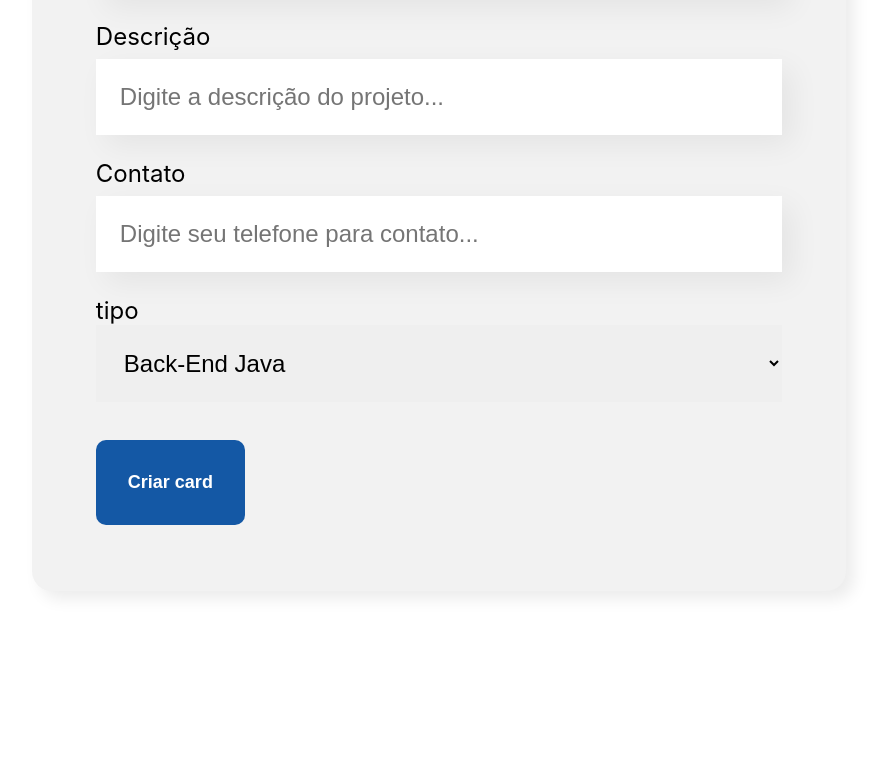
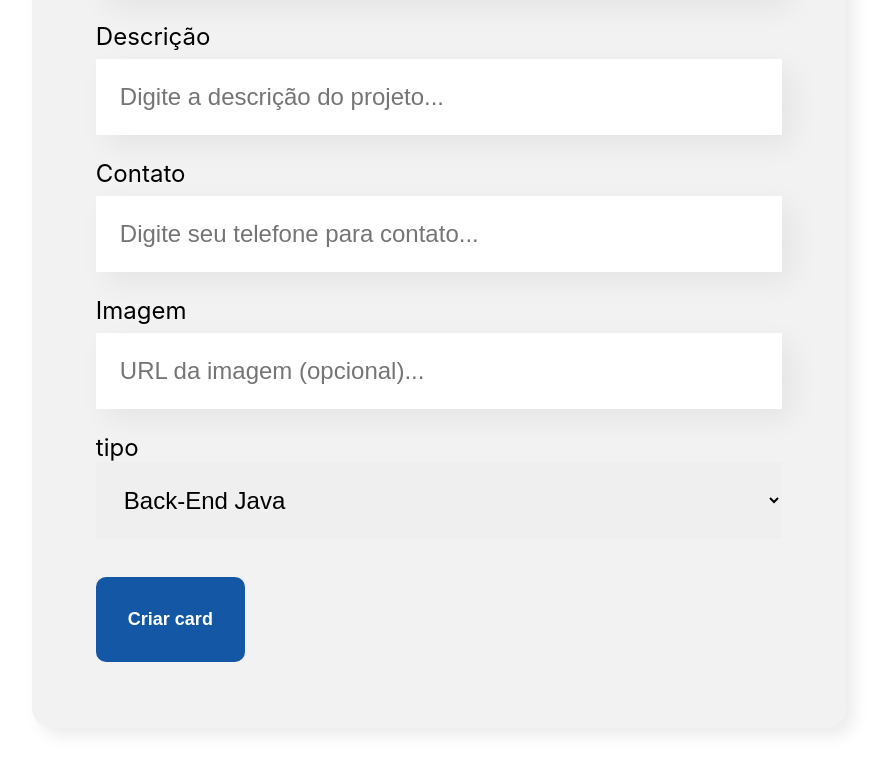
Before and after one commit to Alexandroni07/miniPortifolio, a React (Create React App) app: page / in a window 1280 px wide. Shown: the part 788-1560 px from the top of the page, without its empty margins (201-1083 px from the left). Before the commit the page ends 1459 px from the top, so only its background shows below. Built offline with nearby package versions, Linux system fonts and the light colour scheme.

Commit message:
campos obrigatorios and add imagem campo

```diff
--- a/src/componentes/CampoTexto/CampoTexto.js
+++ b/src/componentes/CampoTexto/CampoTexto.js
@@ -3,10 +3,12 @@ import "./CampoTexto.css";
 //Áreas de texto (input) dentro do form, já vinculada diretamente com placeholder
 const CampoTexto = (props) => {
   const placeholderModificada = `${props.placeholder}...`;
+
+  //required={props.obrigatorio} -> Torna o campo obrigatorio
   return (
     <div className="campo-texto">
       <label>{props.label}</label>
-      <input placeholder={placeholderModificada} />
+      <input required={props.obrigatorio} placeholder={placeholderModificada} />
     </div>
   );
 };
--- a/src/componentes/Formulario/Formulario.js
+++ b/src/componentes/Formulario/Formulario.js
@@ -24,16 +24,23 @@ const Formulario = () => {
     <section className="formulario">
       <form onSubmit={aoSalvar}>
         <h2>Preencha os seguintes cards para ideias de novos projetos </h2>
-        <CampoTexto label="Nome" placeholder="Digite um nome para o projeto" />
         <CampoTexto
+          obrigatorio={true}
+          label="Nome"
+          placeholder="Digite um nome para o projeto"
+        />
+        <CampoTexto
+          obrigatorio={true}
           label="Descrição"
           placeholder="Digite a descrição do projeto"
         />
         <CampoTexto
+          obrigatorio={true}
           label="Contato"
           placeholder="Digite seu telefone para contato"
         />
-        <ListaSuspensa label="tipo" itens={tipo} />
+        <CampoTexto label="Imagem" placeholder="URL da imagem (opcional)" />
+        <ListaSuspensa obrigatorio={true} label="tipo" itens={tipo} />
         <Botao>Criar card</Botao>
       </form>
     </section>
--- a/src/componentes/ListaSuspensa/ListaSuspensa.js
+++ b/src/componentes/ListaSuspensa/ListaSuspensa.js
@@ -5,7 +5,7 @@ const ListaSuspensa = (props) => {
   return (
     <div className="Lista-suspensa">
       <label>{props.label}</label>
-      <select>
+      <select required={props.obrigatorio}>
         {props.itens.map((item) => {
           return <option key={item}>{item}</option>;
         })}
```
